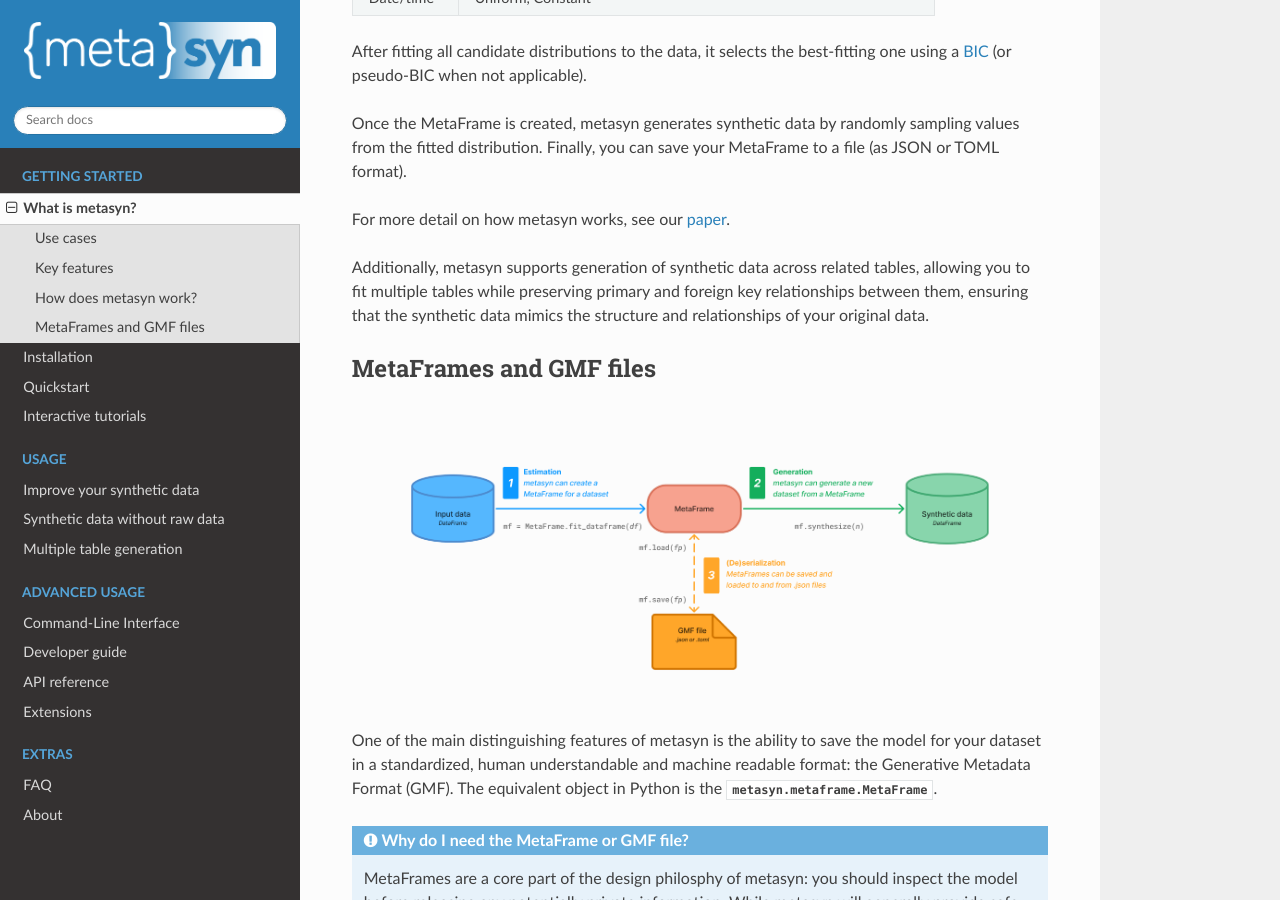
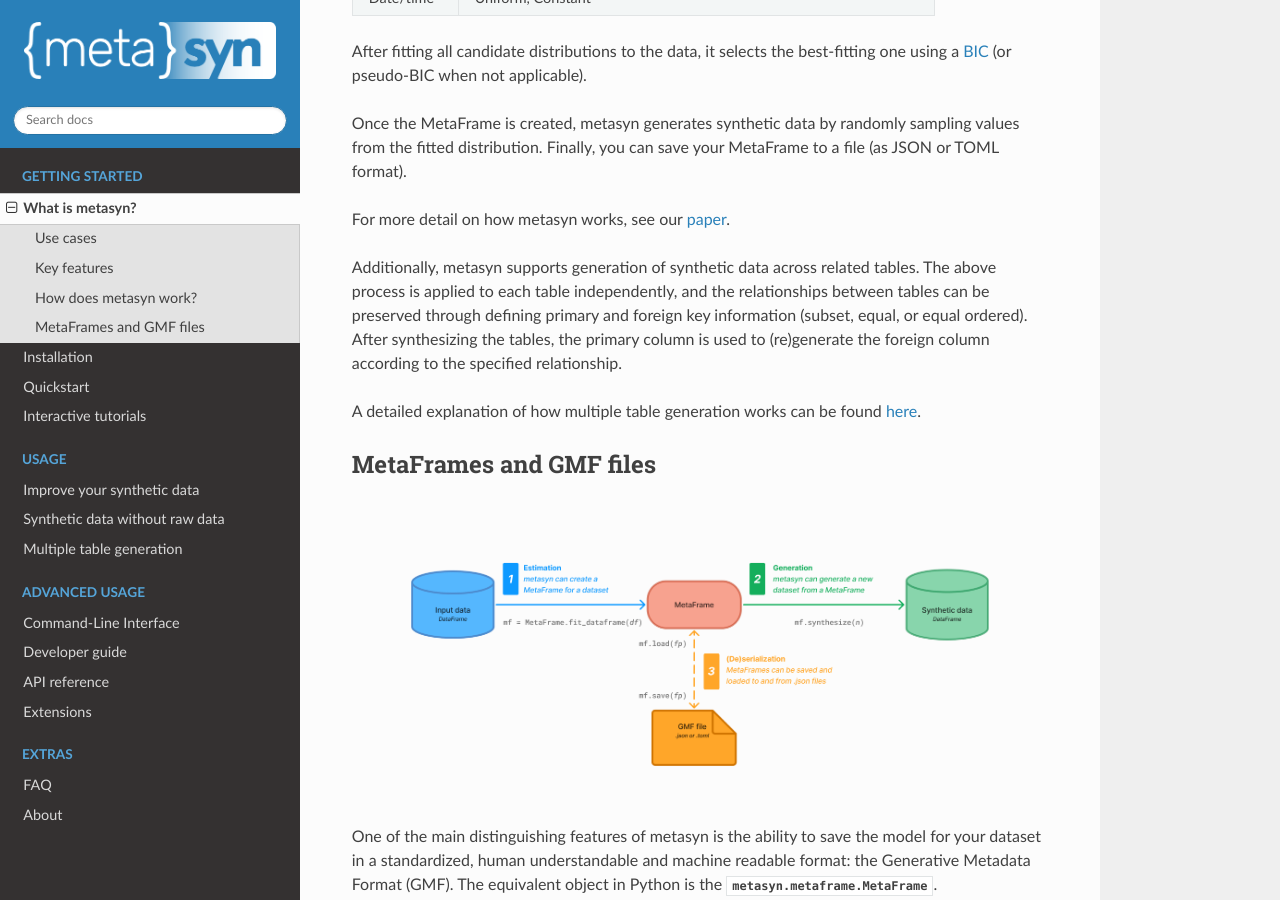
Before and after one commit to sodascience/metasyn, a Sphinx documentation site: the page built from docs/source/what_is_metasyn.rst, in a window 1280 px wide and 900 px high, scrolled down 1985 px. Built offline with Sphinx 7.4.7 and the Read the Docs theme 3.1.0, drawn with Linux system fonts in a browser that asks for light colours.

Commit message:
adjust how multi table works

```diff
--- a/docs/source/what_is_metasyn.rst
+++ b/docs/source/what_is_metasyn.rst
@@ -64,8 +64,9 @@ Finally, you can save your MetaFrame to a file (as JSON or TOML format).
 
 For more detail on how metasyn works, see our `paper <https://github.com/sodascience/metasyn/blob/main/docs/paper/paper.pdf>`_.
 
-Additionally, metasyn supports generation of synthetic data across related tables, allowing you to fit multiple tables while preserving primary and foreign key relationships between them,
-ensuring that the synthetic data mimics the structure and relationships of your original data.
+Additionally, metasyn supports generation of synthetic data across related tables. The above process is applied to each table independently, and the relationships between tables can be preserved through defining primary and foreign key information (subset, equal, or equal ordered). After synthesizing the tables, the primary column is used to (re)generate the foreign column according to the specified relationship.
+
+A detailed explanation of how multiple table generation works can be found :doc:`here <multiframe>`.
 
 .. _metaframes and GMF:
 
```
